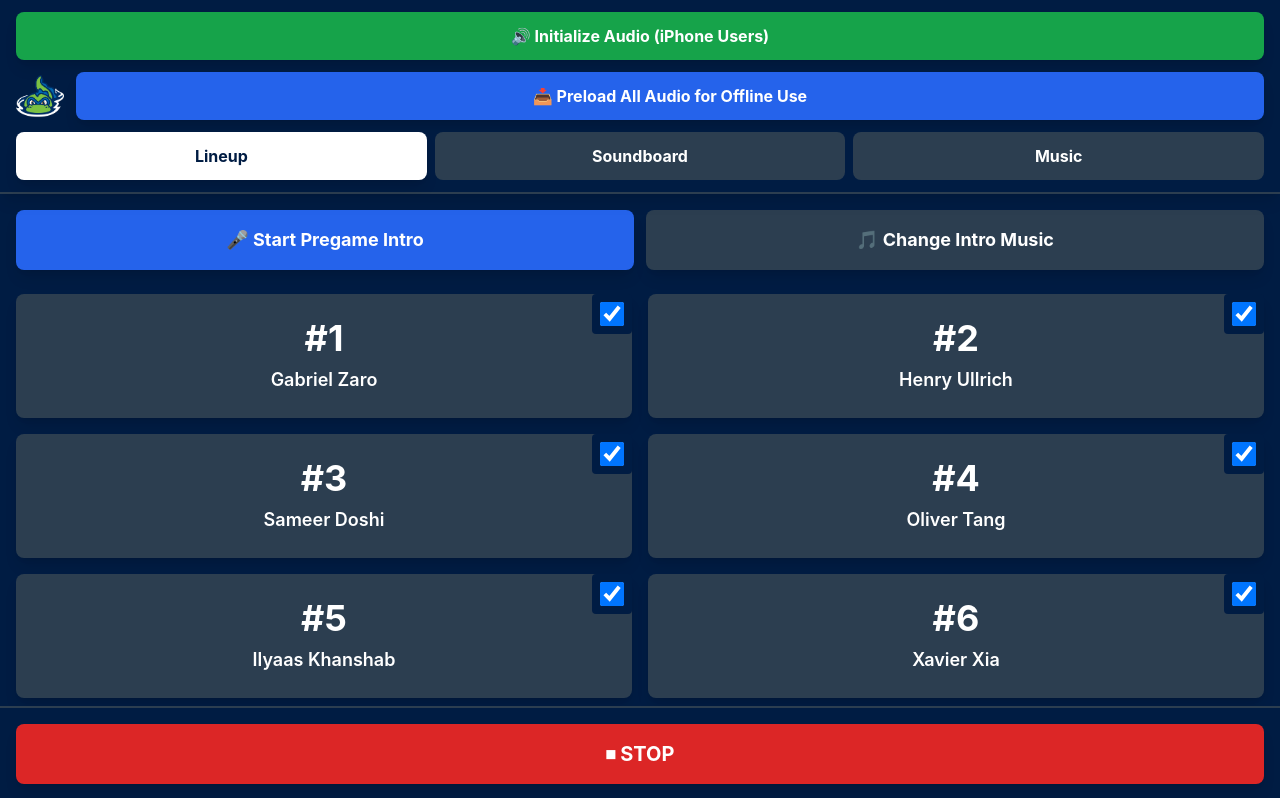
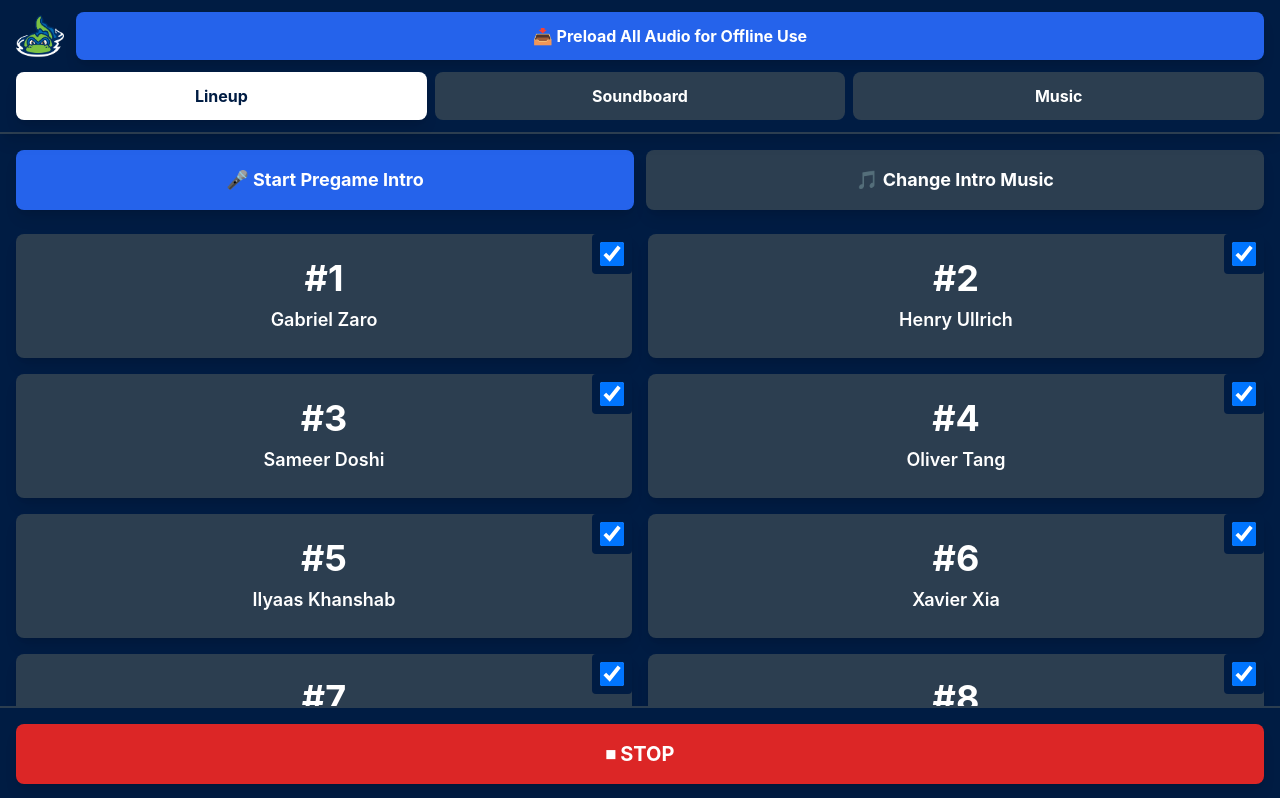
Before and after one commit to jeffchew/baseball-soundboard, a React (Vite) app: page / in a window 1280 px wide. Shown: the top 798 px of the page. Built offline with nearby package versions, Linux system fonts and the light colour scheme.

Commit message:
Logic to hide initialize audio button, localStorage logic for lineup buttons

```diff
--- a/src/components/Header.jsx
+++ b/src/components/Header.jsx
@@ -1,6 +1,7 @@
 import { useState } from 'react';
 import audioEngine from '../utils/audioEngine';
 import { useServiceWorker } from '../hooks/useServiceWorker';
+import { useDeviceDetection } from '../hooks/useDeviceDetection';
 import { audioConfig } from '../config';
 
 export default function Header({ activeTab, setActiveTab }) {
@@ -8,6 +9,7 @@ export default function Header({ activeTab, setActiveTab }) {
   const [isPreloading, setIsPreloading] = useState(false);
   const [progress, setProgress] = useState({ current: 0, total: 0 });
   const { status, offlineReady, audioCacheCount } = useServiceWorker();
+  const { isIOS } = useDeviceDetection();
 
   const handleInitialize = async () => {
     const success = await audioEngine.initialize();
@@ -76,8 +78,8 @@ export default function Header({ activeTab, setActiveTab }) {
   return (
     <header className="sticky top-0 z-50 bg-yankee-navy border-b-2 border-yankee-slate shadow-lg">
       <div className="px-4 py-3">
-        {/* Initialize Audio Button */}
-        {!isInitialized && (
+        {/* Initialize Audio Button - Only for iOS devices */}
+        {!isInitialized && isIOS && (
           <div className="mb-3">
             <button
               onClick={handleInitialize}
--- a/src/components/LineupTab.jsx
+++ b/src/components/LineupTab.jsx
@@ -2,17 +2,13 @@ import { useState, useRef, useMemo } from 'react';
 import { audioConfig } from '../config';
 import audioEngine from '../utils/audioEngine';
 import { useAudioCache } from '../hooks/useAudioCache';
+import { usePlayerState } from '../hooks/usePlayerState';
 
 export default function LineupTab({ isPlaying, setIsPlaying }) {
   const { isCached } = useAudioCache();
   const [isSequencing, setIsSequencing] = useState(false);
   const [currentPlayerIndex, setCurrentPlayerIndex] = useState(-1);
-  const [enabledPlayers, setEnabledPlayers] = useState(
-    audioConfig.walkups.reduce((acc, player) => {
-      acc[player.id] = true; // All players enabled by default
-      return acc;
-    }, {})
-  );
+  const [enabledPlayers, setEnabledPlayers] = usePlayerState(audioConfig.walkups);
   const stopRequested = useRef(false);
   const sequenceId = useRef(0); // Track sequence instances
   const [selectedPregameSongId, setSelectedPregameSongId] = useState('song4');
--- /dev/null
+++ b/src/hooks/useDeviceDetection.js
@@ -0,0 +1,105 @@
+import { useState, useEffect } from 'react';
+
+/**
+ * Custom hook to detect device type and platform
+ * @returns {Object} Device information
+ * @returns {boolean} isIOS - True if device is iPhone/iPad/iPod
+ * @returns {boolean} isAndroid - True if device is Android
+ * @returns {boolean} isMobile - True if device is mobile (iOS or Android)
+ * @returns {string} platform - 'ios', 'android', or 'desktop'
+ * @returns {string} userAgent - Full user agent string
+ */
+export function useDeviceDetection() {
+  const [deviceInfo, setDeviceInfo] = useState(() => {
+    if (typeof window === 'undefined' || typeof navigator === 'undefined') {
+      return {
+        isIOS: false,
+        isAndroid: false,
+        isMobile: false,
+        platform: 'desktop',
+        userAgent: ''
+      };
+    }
+
+    const userAgent = navigator.userAgent || navigator.vendor || window.opera;
+
+    // Check for iOS devices
+    const isIOS = /iPad|iPhone|iPod/.test(userAgent) && !window.MSStream;
+
+    // Check for Android devices
+    const isAndroid = /android/i.test(userAgent);
+
+    // Determine if mobile
+    const isMobile = isIOS || isAndroid;
+
+    // Determine platform
+    let platform = 'desktop';
+    if (isIOS) platform = 'ios';
+    else if (isAndroid) platform = 'android';
+
+    return {
+      isIOS,
+      isAndroid,
+      isMobile,
+      platform,
+      userAgent
+    };
+  });
+
+  useEffect(() => {
+    // Re-check on mount in case of SSR or initial render issues
+    const userAgent = navigator.userAgent || navigator.vendor || window.opera;
+    const isIOS = /iPad|iPhone|iPod/.test(userAgent) && !window.MSStream;
+    const isAndroid = /android/i.test(userAgent);
+    const isMobile = isIOS || isAndroid;
+
+    let platform = 'desktop';
+    if (isIOS) platform = 'ios';
+    else if (isAndroid) platform = 'android';
+
+    setDeviceInfo({
+      isIOS,
+      isAndroid,
+      isMobile,
+      platform,
+      userAgent
+    });
+  }, []);
+
+  return deviceInfo;
+}
+
+/**
+ * Utility function to detect device type (can be used outside of React components)
+ * @returns {Object} Device information
+ */
+export function detectDevice() {
+  if (typeof window === 'undefined' || typeof navigator === 'undefined') {
+    return {
+      isIOS: false,
+      isAndroid: false,
+      isMobile: false,
+      platform: 'desktop',
+      userAgent: ''
+    };
+  }
+
+  const userAgent = navigator.userAgent || navigator.vendor || window.opera;
+  const isIOS = /iPad|iPhone|iPod/.test(userAgent) && !window.MSStream;
+  const isAndroid = /android/i.test(userAgent);
+  const isMobile = isIOS || isAndroid;
+
+  let platform = 'desktop';
+  if (isIOS) platform = 'ios';
+  else if (isAndroid) platform = 'android';
+
+  return {
+    isIOS,
+    isAndroid,
+    isMobile,
+    platform,
+    userAgent
+  };
+}
+
+// Made with Bob
--- /dev/null
+++ b/src/hooks/usePlayerState.js
@@ -0,0 +1,90 @@
+import { useState, useEffect } from 'react';
+
+const STORAGE_KEY = 'baseball-soundboard-player-states';
+const EXPIRY_DURATION = 24 * 60 * 60 * 1000; // 24 hours in milliseconds
+
+/**
+ * Custom hook to manage player enabled/disabled state with localStorage persistence
+ * Data automatically expires after 24 hours
+ */
+export function usePlayerState(players) {
+  const [enabledPlayers, setEnabledPlayers] = useState(() => {
+    // Initialize from localStorage or default to all enabled
+    try {
+      const stored = localStorage.getItem(STORAGE_KEY);
+      if (stored) {
+        const { data, timestamp } = JSON.parse(stored);
+        const now = Date.now();
+
+        // Check if data has expired (older than 24 hours)
+        if (now - timestamp < EXPIRY_DURATION) {
+          // Data is still valid, use it
+          return data;
+        } else {
+          // Data expired, clear it
+          localStorage.removeItem(STORAGE_KEY);
+        }
+      }
+    } catch (error) {
+      console.error('Error loading player states from localStorage:', error);
+      localStorage.removeItem(STORAGE_KEY);
+    }
+
+    // Default: all players enabled
+    return players.reduce((acc, player) => {
+      acc[player.id] = true;
+      return acc;
+    }, {});
+  });
+
+  // Save to localStorage whenever enabledPlayers changes
+  useEffect(() => {
+    try {
+      const dataToStore = {
+        data: enabledPlayers,
+        timestamp: Date.now()
+      };
+      localStorage.setItem(STORAGE_KEY, JSON.stringify(dataToStore));
+    } catch (error) {
+      console.error('Error saving player states to localStorage:', error);
+    }
+  }, [enabledPlayers]);
+
+  // Check for expiry on mount and set up periodic checks
+  useEffect(() => {
+    const checkExpiry = () => {
+      try {
+        const stored = localStorage.getItem(STORAGE_KEY);
+        if (stored) {
+          const { timestamp } = JSON.parse(stored);
+          const now = Date.now();
+
+          if (now - timestamp >= EXPIRY_DURATION) {
+            // Data expired, reset to all enabled
+            localStorage.removeItem(STORAGE_KEY);
+            setEnabledPlayers(
+              players.reduce((acc, player) => {
+                acc[player.id] = true;
+                return acc;
+              }, {})
+            );
+          }
+        }
+      } catch (error) {
+        console.error('Error checking player state expiry:', error);
+      }
+    };
+
+    // Check immediately on mount
+    checkExpiry();
+
+    // Check every hour
+    const interval = setInterval(checkExpiry, 60 * 60 * 1000);
+
+    return () => clearInterval(interval);
+  }, [players]);
+
+  return [enabledPlayers, setEnabledPlayers];
+}
+
+// Made with Bob
```
